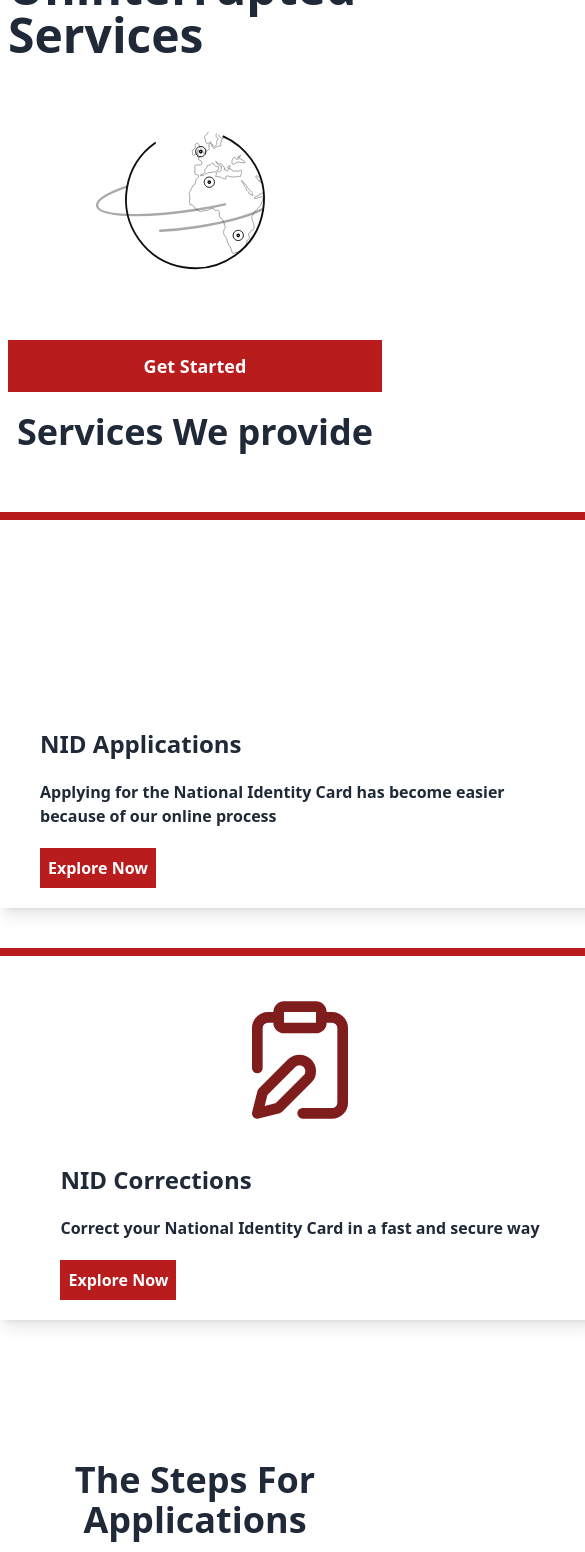
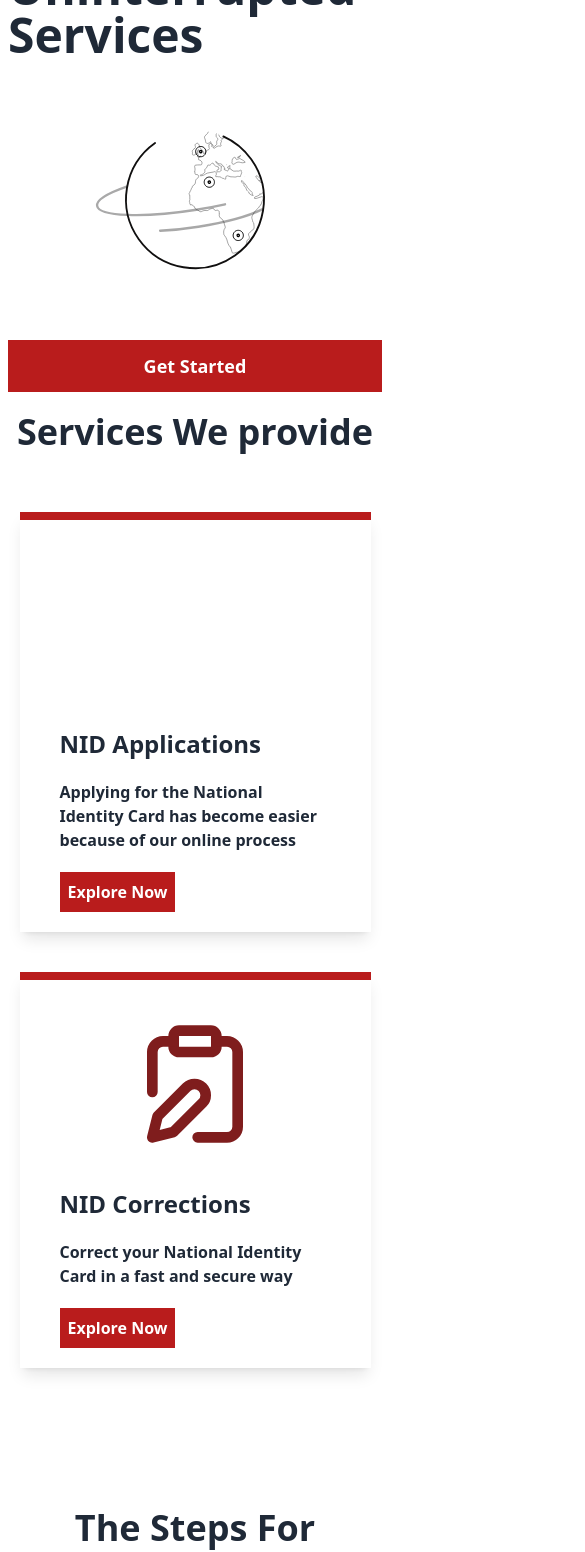
Before and after one commit to rezwan563/streamlined-docs-client, a React (Vite) app: page / in a window 390 px wide. Shown: the part 361-1913 px from the top of the page, 585 px wide, since content can reach past the window. Built offline with nearby package versions, Linux system fonts and the light colour scheme; no server answers; some icons are missing.

Commit message:
homepage has been made responsive

```diff
--- a/src/pages/homepage/homepage/Homepage.jsx
+++ b/src/pages/homepage/homepage/Homepage.jsx
@@ -42,7 +42,7 @@ const Homepage = () => {
       <div className=" mt-5 flex flex-col justify-between mb-20 ">
         <h1 className="text-4xl mb-10 font-semibold text-center"> Services We provide</h1>
          <div className=" my-5 flex flex-col md:flex-row justify-between ">
-         <div data-aos="fade-up" data-aos-duration="3000" className="flex flex-col border-t-8  shadow-lg border-red-700 justify-center w-[600px] mb-10 items-center">
+         <div data-aos="fade-up" data-aos-duration="3000" className="flex flex-col border-t-8  shadow-lg border-red-700 justify-center w-[90%] mx-auto md:w-[600px] mb-10 items-center">
            <LiaUserEditSolid className="text-9xl my-10 text-red-900"></LiaUserEditSolid>
             <div className="flex flex-col items-start justify-center px-10">
             <span className="text-2xl font-semibold font-staatliches mb-5">NID Applications</span>
@@ -51,7 +51,7 @@ const Homepage = () => {
            Explore Now</button></Link>
             </div>
           </div>
-          <div  data-aos="fade-up" data-aos-duration="3000" className="flex flex-col border-t-8 shadow-lg border-red-700 justify-center w-[600px] mb-10 items-center">
+          <div  data-aos="fade-up" data-aos-duration="3000" className="flex flex-col border-t-8 shadow-lg border-red-700 justify-center w-[90%] mx-auto md:w-[600px] mb-10 items-center">
            <LuClipboardEdit className="text-9xl my-10 text-red-900"></LuClipboardEdit>
             <div className="flex flex-col items-start justify-center px-10">
             <span className="text-2xl font-semibold font-staatliches mb-5">NID Corrections</span>
```
